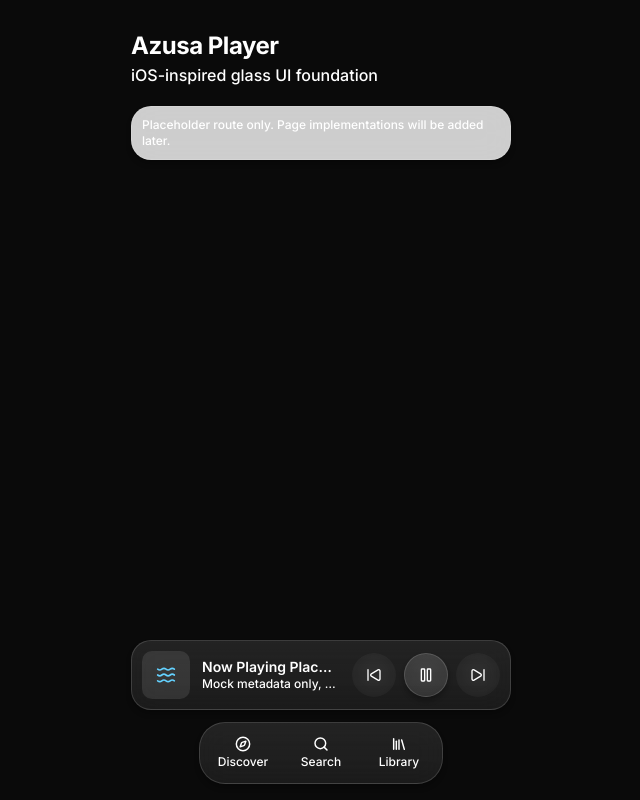
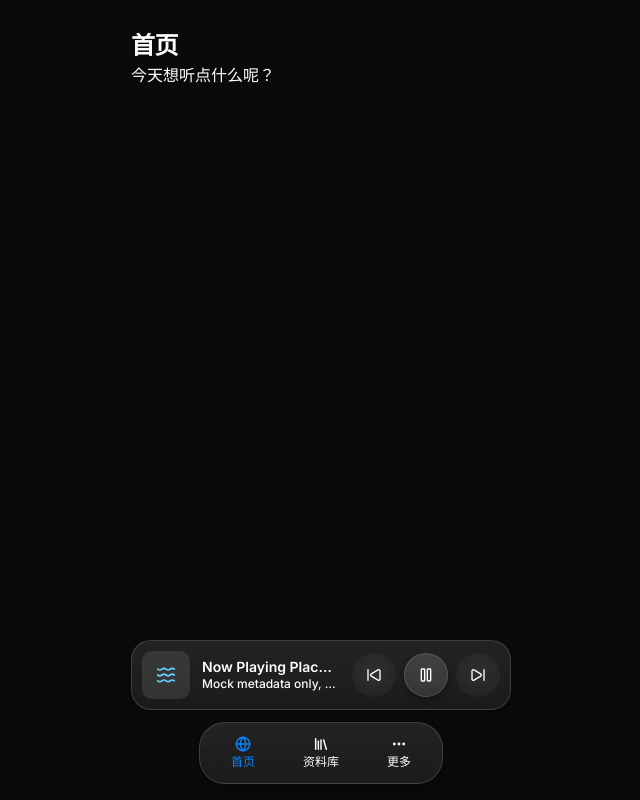
Before and after one commit to kimsseTheWolf/azusa-player-pwa, a React (Vite) app: page / in a window 1280 px wide. Shown: the whole page, without its empty margins (319-959 px from the left). Built offline with nearby package versions, Linux system fonts and the light colour scheme.

Commit message:
Add basic router and placeholder

```diff
--- a/src/components/layout/app-shell.tsx
+++ b/src/components/layout/app-shell.tsx
@@ -9,10 +9,12 @@ type AppShellProps = PropsWithChildren<{
 
 export function AppShell({ children, className }: AppShellProps) {
   return (
-    <div className={cn('min-h-screen min-h-dvh bg-background text-foreground', className)}>
-      <div className="mx-auto flex min-h-screen min-h-dvh w-full max-w-[430px] flex-col safe-area-px safe-area-pt safe-area-pb">
-        <main className="flex-1 pb-[170px]">{children}</main>
-        <div className="pointer-events-none fixed inset-x-0 bottom-0 z-40 mx-auto flex w-full max-w-[430px] flex-col gap-3 px-[25px] pb-[max(16px,env(safe-area-inset-bottom))]">
+    <div className={cn('h-screen h-dvh overflow-hidden bg-background text-foreground', className)}>
+      <div className="relative mx-auto h-full w-full max-w-[430px]">
+        <main className="h-full overflow-y-auto px-[25px] pt-[max(16px,env(safe-area-inset-top))] pb-[188px]">
+          {children}
+        </main>
+        <div className="pointer-events-none absolute inset-x-0 bottom-0 z-40 mx-auto flex w-full max-w-[430px] flex-col gap-3 px-[25px] pb-[max(16px,env(safe-area-inset-bottom))]">
           <div className="pointer-events-auto">
             <MiniPlayer />
           </div>
--- a/src/components/layout/bottom-tab-bar.tsx
+++ b/src/components/layout/bottom-tab-bar.tsx
@@ -1,29 +1,42 @@
-import { Compass, Library, Search } from 'lucide-react'
+import { Ellipsis, Globe, Library } from 'lucide-react'
+import { useLocation, useNavigate } from 'react-router-dom'
 import { Pressable } from '@/components/ui/pressable'
+import { cn } from '@/lib/utils'
 
 const items = [
-  { label: 'Discover', icon: Compass },
-  { label: 'Search', icon: Search },
-  { label: 'Library', icon: Library },
+  { label: '首页', icon: Globe, to: '/' },
+  { label: '资料库', icon: Library, to: '/library' },
+  { label: '更多', icon: Ellipsis, to: '/more' },
 ] as const
 
 export function BottomTabBar() {
+  const location = useLocation()
+  const navigate = useNavigate()
+
   return (
     <nav className="glass-surface mx-auto w-fit rounded-[26px] px-1 py-1.5">
       <ul className="flex items-stretch gap-0">
-        {items.map(({ label, icon: Icon }) => (
+        {items.map(({ label, icon: Icon, to }) => {
+          const isActive = location.pathname === to
+
+          return (
           <li key={label} className="w-[78px]">
             <Pressable
               variant="ghost"
-              className="appearance-none flex min-h-[48px] w-full flex-col gap-0.5 rounded-[22px] !border-transparent !bg-transparent px-1.5 py-1.5 text-foreground/72 !shadow-none !backdrop-blur-none"
+              className={cn(
+                'appearance-none flex min-h-[48px] w-full flex-col gap-0.5 rounded-[22px] !border-transparent !bg-transparent px-1.5 py-1.5 !shadow-none !backdrop-blur-none',
+                isActive ? 'text-system-blue' : 'text-foreground/72'
+              )}
               aria-label={label}
               type="button"
+              onClick={() => navigate(to)}
             >
               <Icon className="h-4 w-4" strokeWidth={2.2} />
               <span className="text-small">{label}</span>
             </Pressable>
           </li>
-        ))}
+          )
+        })}
       </ul>
     </nav>
   )
--- a/src/components/ui/pressable.tsx
+++ b/src/components/ui/pressable.tsx
@@ -4,7 +4,7 @@ import { motion } from 'framer-motion'
 import { cn } from '@/lib/utils'
 
 const pressableVariants = cva(
-  'inline-flex items-center justify-center rounded-round border border-border bg-card/90 px-4 py-2 text-action text-foreground shadow-component backdrop-blur-component select-none transition-colors disabled:pointer-events-none disabled:opacity-50',
+  'inline-flex items-center justify-center rounded-round border border-border bg-card/90 px-4 py-2 text-action text-foreground shadow-component backdrop-blur-component select-none transform-gpu will-change-transform transition-colors disabled:pointer-events-none disabled:opacity-50',
   {
     variants: {
       variant: {
@@ -35,8 +35,8 @@ export const Pressable = React.forwardRef<HTMLButtonElement, PressableProps>(
     return (
       <motion.button
         ref={ref}
-        whileTap={{ scale: 0.97 }}
-        transition={{ type: 'spring', stiffness: 500, damping: 30 }}
+        whileTap={{ scale: 0.93, y: 1.5, opacity: 0.9 }}
+        transition={{ type: 'spring', stiffness: 850, damping: 38, mass: 0.4 }}
         className={cn(pressableVariants({ variant, size }), className)}
         {...props}
       >
--- a/src/main.tsx
+++ b/src/main.tsx
@@ -2,32 +2,22 @@ import { StrictMode } from 'react'
 import { createRoot } from 'react-dom/client'
 import { BrowserRouter, Route, Routes } from 'react-router-dom'
 import { AppShell } from '@/components/layout/app-shell'
-import { MobilePage } from '@/components/layout/mobile-page'
+import { HomePage } from '@/views/home-page'
+import { LibraryPage } from '@/views/library-page'
+import { MorePage } from '@/views/more-page'
 import './index.css'
-
-function PlaceholderHome() {
-  return (
-    <AppShell>
-      <MobilePage
-        title="Azusa Player"
-        subtitle="iOS-inspired glass UI foundation"
-      >
-        <div className="rounded-normal border border-border bg-card/80 p-card shadow-component backdrop-blur-component">
-          <p className="text-small text-foreground/72">
-            Placeholder route only. Page implementations will be added later.
-          </p>
-        </div>
-      </MobilePage>
-    </AppShell>
-  )
-}
 
 createRoot(document.getElementById('root')!).render(
   <StrictMode>
     <BrowserRouter>
-      <Routes>
-        <Route path="*" element={<PlaceholderHome />} />
-      </Routes>
+      <AppShell>
+        <Routes>
+          <Route path="/" element={<HomePage />} />
+          <Route path="/library" element={<LibraryPage />} />
+          <Route path="/more" element={<MorePage />} />
+          <Route path="*" element={<HomePage />} />
+        </Routes>
+      </AppShell>
     </BrowserRouter>
   </StrictMode>
 )
--- /dev/null
+++ b/src/views/home-page.tsx
@@ -0,0 +1,5 @@
+import { MobilePage } from '@/components/layout/mobile-page'
+
+export function HomePage() {
+  return <MobilePage title="首页" subtitle="今天想听点什么呢？" />
+}
--- /dev/null
+++ b/src/views/library-page.tsx
@@ -0,0 +1,5 @@
+import { MobilePage } from '@/components/layout/mobile-page'
+
+export function LibraryPage() {
+  return <MobilePage title="资料库" subtitle="集中管理所有音乐" />
+}
--- /dev/null
+++ b/src/views/more-page.tsx
@@ -0,0 +1,5 @@
+import { MobilePage } from '@/components/layout/mobile-page'
+
+export function MorePage() {
+  return <MobilePage title="更多" subtitle="设置、关于与其他功能" />
+}
```
